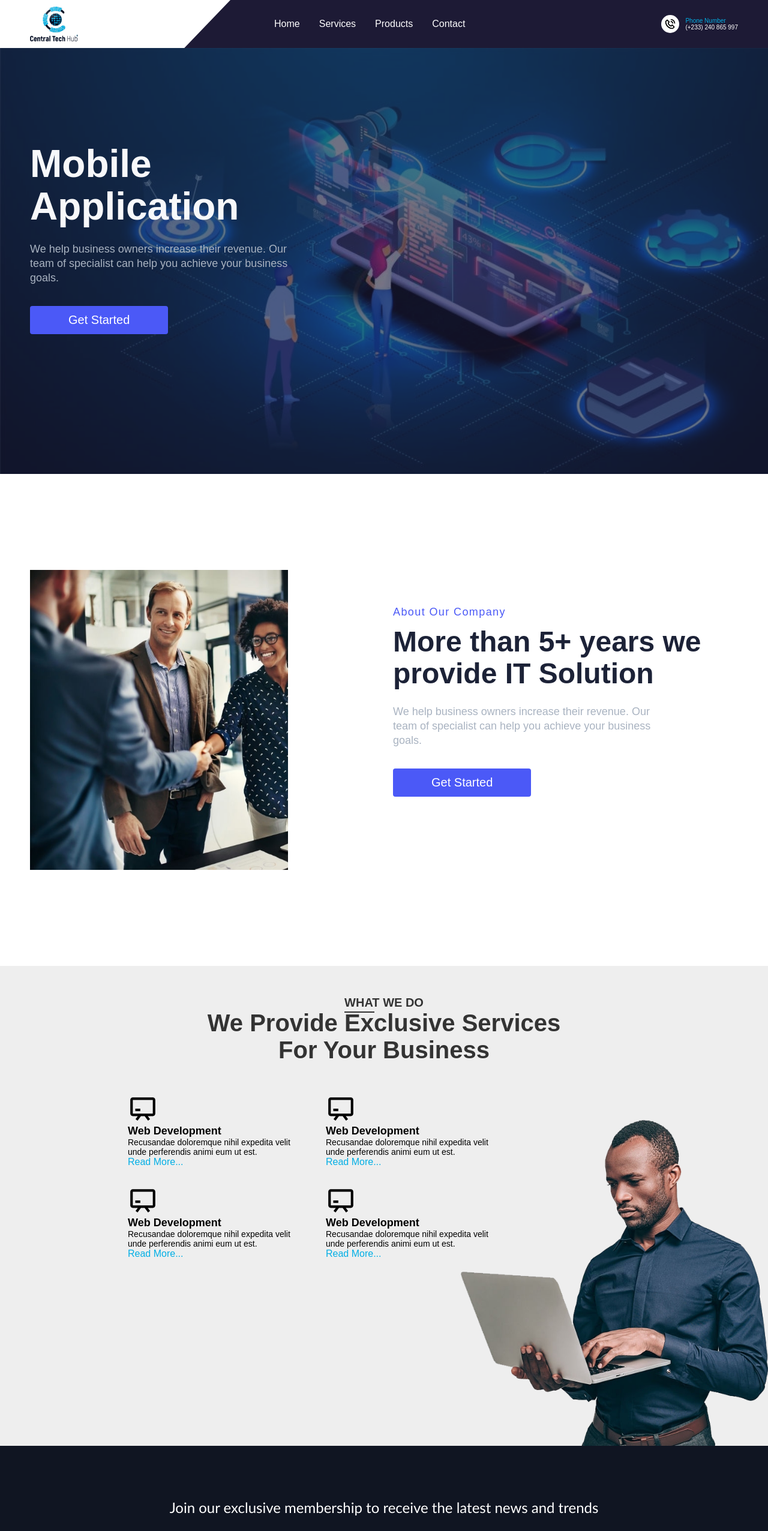
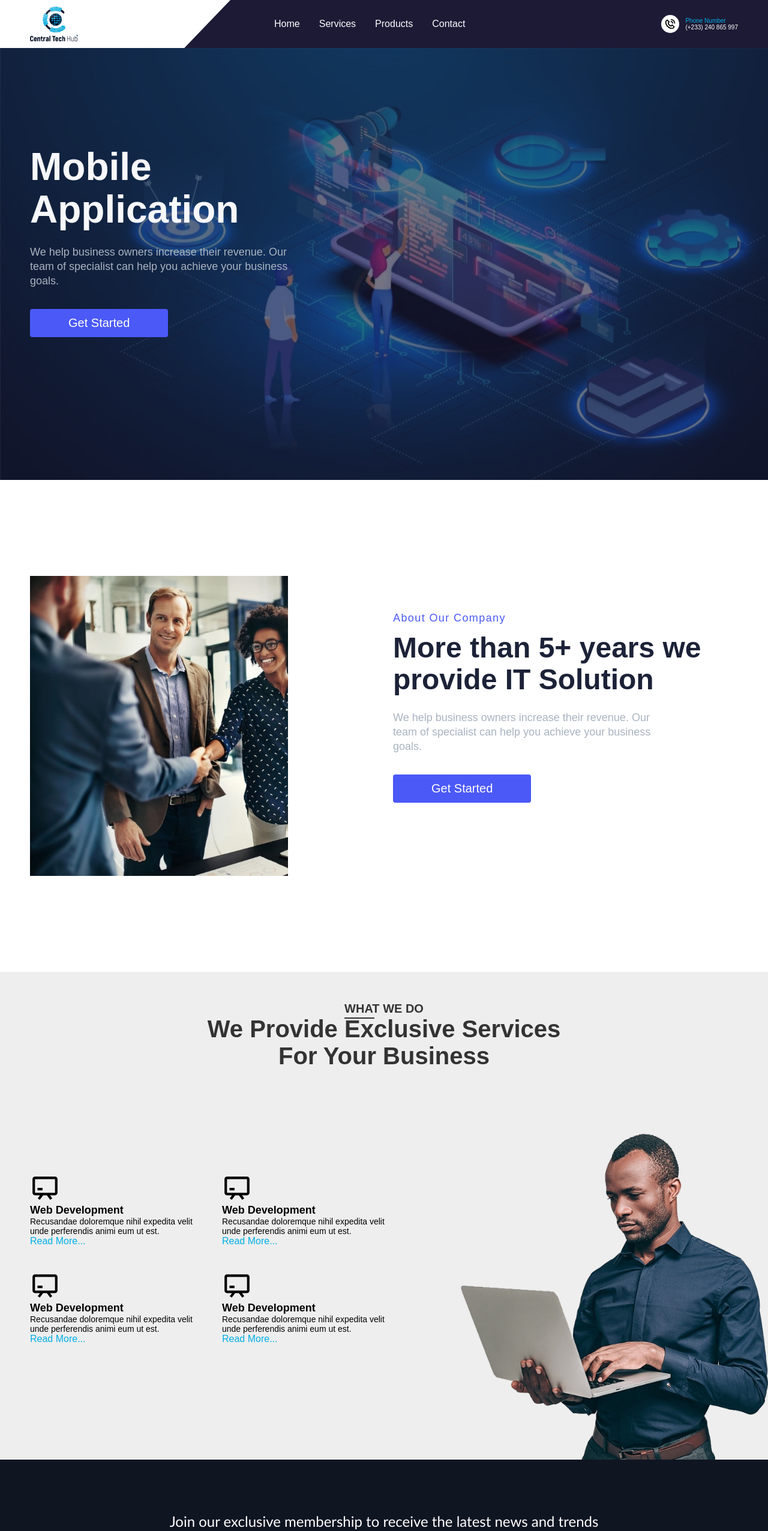
Before and after one commit to PrinceNarteh/central-tech-hub, a React (Create React App) app: page / in a window 1280 px wide. Shown: the top 2552 px of the page at 60% size. Built offline with nearby package versions, Linux system fonts and the light colour scheme.

Commit message:
refactor Offer component

```diff
--- /dev/null
+++ b/src/components/Offer/Offer.elements.tsx
@@ -0,0 +1,23 @@
+import styled from "styled-components";
+import { Container } from "../styles";
+import { Column } from "../styles/Column";
+
+export const OfferContainer = styled(Container)`
+  min-height: calc(100vh - 150px);
+  display: flex;
+  align-items: center;
+`;
+
+export const OfferColumn = styled(Column)`
+  display: flex;
+  flex-wrap: wrap;
+  flex-basis: 70%;
+  max-width: 70%;
+  gap: 2rem;
+
+  @media screen and (max-width: 959px) {
+    justify-content: center;
+    flex-basis: 70%;
+    margin: 0 auto;
+  } ;
+`;
--- a/src/components/Offer.tsx
+++ b/src/components/Offer/Offer.tsx
@@ -1,6 +1,8 @@
 import styled from "styled-components";
-import OfferCard from "./styles/OfferCard";
-import Title from "./Title";
+import OfferCard from "../styles/OfferCard";
+import { Row } from "../styles/Row";
+import Title from "../Title";
+import { OfferColumn, OfferContainer } from "./Offer.elements";
 
 const Offer = () => {
   return (
@@ -15,12 +17,16 @@ const Offer = () => {
           For Your Business
         </Title>
       </div>
-      <div className="bottom">
-        <OfferCard />
-        <OfferCard />
-        <OfferCard />
-        <OfferCard />
-      </div>
+      <OfferContainer>
+        <Row imgStart={false}>
+          <OfferColumn>
+            <OfferCard />
+            <OfferCard />
+            <OfferCard />
+            <OfferCard />
+          </OfferColumn>
+        </Row>
+      </OfferContainer>
     </OfferStyle>
   );
 };
--- a/src/components/Slider/Slider.elements.tsx
+++ b/src/components/Slider/Slider.elements.tsx
@@ -5,34 +5,6 @@ import { Container } from "../styles";
 export const SliderContainer = styled(Container)`
   height: 100%;
   max-width: 130rem;
-`;
-
-export const Row = styled.div`
-  display: flex;
-  margin: 0 -15px -15px -15px;
-  flex-wrap: wrap;
-  align-items: center;
-  flex-direction: ${({ imgStart }: InfoSectionProps) =>
-    imgStart ? "row-reverse" : "row"};
-  height: 100%;
-`;
-
-export const Column = styled.div`
-  flex: 1;
-  flex-basis: 50%;
-  display: flex;
-  align-items: center;
-  max-width: 50%;
-  padding-left: 15px;
-  padding-right: 15px;
-  margin-bottom: 15px;
-
-  @media screen and (max-width: 768px) {
-    display: flex;
-    justify-content: center;
-    flex-basis: 100%;
-    max-width: 100%;
-  }
 `;
 
 export const TextWrapper = styled.div`
--- a/src/components/Slider/Slider.tsx
+++ b/src/components/Slider/Slider.tsx
@@ -2,14 +2,13 @@ import { Link } from "react-router-dom";
 import styled from "styled-components";
 import { Button } from "../styles";
 import {
-  Column,
   Heading,
-  Row,
   SliderContainer,
   Subtitle,
   TextWrapper,
-  TopLine,
 } from "./Slider.elements";
+import { Row } from "../styles/Row";
+import { Column } from "../styles/Column";
 
 export interface InfoSectionProps {
   buttonLabel?: string;
@@ -25,17 +24,15 @@ export interface InfoSectionProps {
 
 const Slider = ({
   imgStart,
-  lightTopLine,
   lightText,
   lightTextDesc,
-  topLine,
   headline,
   description,
   buttonLabel,
   src,
 }: InfoSectionProps) => {
   const SliderStyle = styled.div`
-    height: calc(100vh - 9rem);
+    height: calc(100vh - 8rem);
     overflow: hidden;
     color: white;
     position: relative;
@@ -53,7 +50,7 @@ const Slider = ({
   return (
     <SliderStyle>
       <SliderContainer>
-        <Row imgStart={imgStart}>
+        <Row imgStart={false}>
           <Column>
             <TextWrapper>
               <Heading lightText={lightText}>{headline}</Heading>
--- /dev/null
+++ b/src/components/styles/Column.tsx
@@ -0,0 +1,19 @@
+import styled from "styled-components";
+
+export const Column = styled.div`
+  flex: 1;
+  flex-basis: 50%;
+  max-width: 50%;
+  display: flex;
+  align-items: center;
+  padding-left: 15px;
+  padding-right: 15px;
+  margin-bottom: 15px;
+
+  @media screen and (max-width: 768px) {
+    display: flex;
+    justify-content: center;
+    flex-basis: 100%;
+    max-width: 100%;
+  }
+`;
--- a/src/components/styles/OfferCard.tsx
+++ b/src/components/styles/OfferCard.tsx
@@ -20,6 +20,7 @@ const OfferCard = () => {
 const OfferCardStyle = styled.div`
   min-width: 30rem;
   width: 20rem;
+  margin-bottom: 2rem;
 
   h2 {
     font-size: 1.8rem;
--- /dev/null
+++ b/src/components/styles/Row.tsx
@@ -0,0 +1,11 @@
+import styled from "styled-components";
+
+export const Row = styled.div`
+  display: flex;
+  margin: 0 -15px -15px -15px;
+  flex-wrap: wrap;
+  align-items: center;
+  flex-direction: ${({ imgStart }: { imgStart: boolean }) =>
+    imgStart ? "row-reverse" : "row"};
+  height: 100%;
+`;
--- a/src/pages/HomePage/Home.tsx
+++ b/src/pages/HomePage/Home.tsx
@@ -1,6 +1,5 @@
-import About from "../../components/About";
 import InfoSection from "../../components/InfoSection/InfoSection";
-import Offer from "../../components/Offer";
+import Offer from "../../components/Offer/Offer";
 import Slider from "../../components/Slider/Slider";
 import { aboutSection, sliderData } from "./HomeData";
 
@@ -10,7 +9,6 @@ const Home = () => {
       <Slider {...sliderData} />
       <InfoSection {...aboutSection} />
       {/* <ImageSlider /> */}
-      {/* <About /> */}
       <Offer />
     </div>
   );
```
